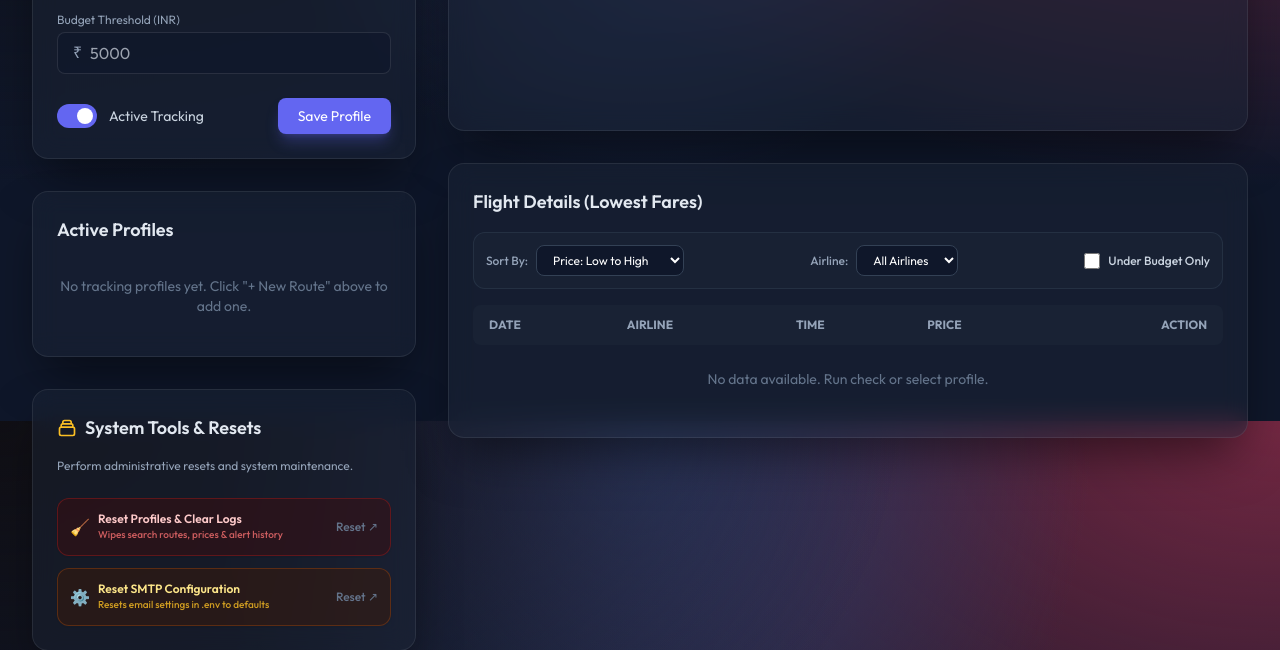
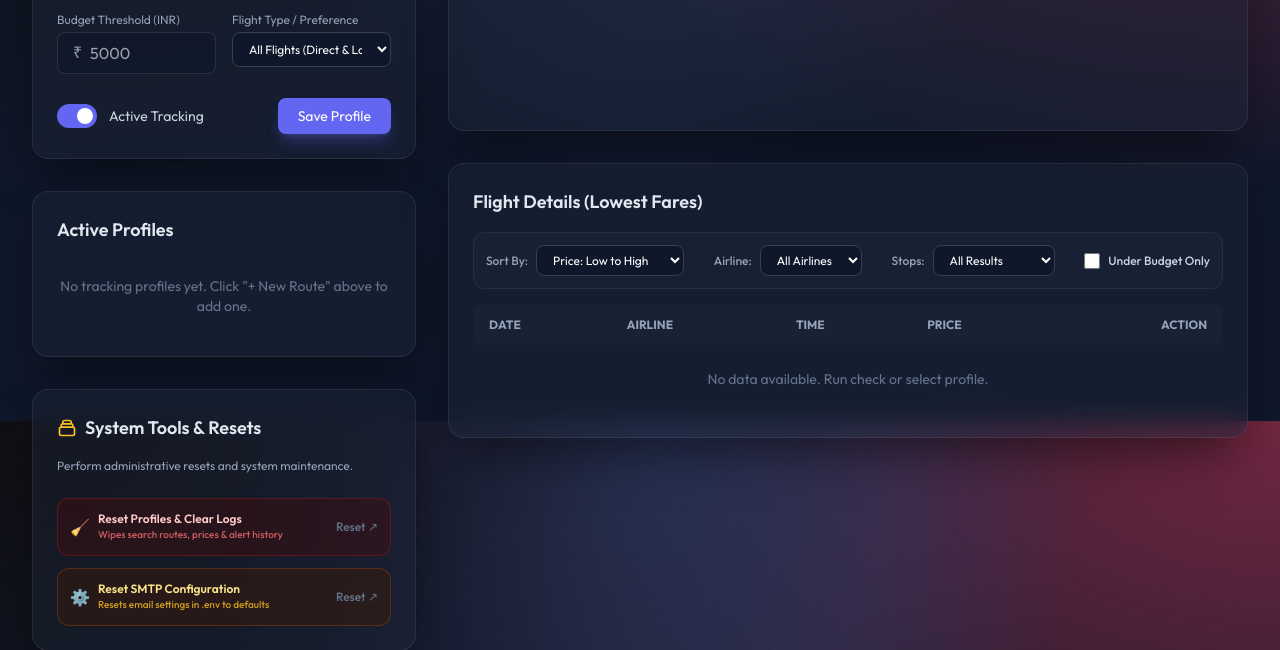
Before and after one commit to Supratim1997/flight-tracker, a PHP site: page / in a window 1280 px wide. Shown: the part 379-1029 px from the top of the page. Run offline with PHP 8.4, Linux system fonts and the light colour scheme; data that the repository does not hold is empty; some libraries are stand-ins or nearby versions.

Commit message:
Add flight type selection (Direct vs Layover vs All) to route configuration, scraper, and dashboard toolbar

```diff
--- a/flight-tracker/api/save_config.php
+++ b/flight-tracker/api/save_config.php
@@ -9,6 +9,7 @@ if ($_SERVER['REQUEST_METHOD'] === 'POST') {
     $arrival = $_POST['arrival_city'] ?? '';
     $date = $_POST['preferred_date'] ?? '';
     $budget = (int)($_POST['budget_threshold'] ?? 0);
+    $flight_type = $_POST['flight_type'] ?? 'ALL';
     $active = isset($_POST['active']) ? (int)$_POST['active'] : 1;
     $id = isset($_POST['id']) ? (int)$_POST['id'] : 0;
 
@@ -19,12 +20,12 @@ if ($_SERVER['REQUEST_METHOD'] === 'POST') {
 
     try {
         if ($id > 0) {
-            $stmt = $pdo->prepare("UPDATE search_configs SET departure_city = ?, arrival_city = ?, preferred_date = ?, budget_threshold = ?, active = ? WHERE id = ?");
-            $stmt->execute([$departure, $arrival, $date, $budget, $active, $id]);
+            $stmt = $pdo->prepare("UPDATE search_configs SET departure_city = ?, arrival_city = ?, preferred_date = ?, budget_threshold = ?, flight_type = ?, active = ? WHERE id = ?");
+            $stmt->execute([$departure, $arrival, $date, $budget, $flight_type, $active, $id]);
             echo json_encode(['success' => true, 'message' => 'Config updated']);
         } else {
-            $stmt = $pdo->prepare("INSERT INTO search_configs (departure_city, arrival_city, preferred_date, budget_threshold, active) VALUES (?, ?, ?, ?, ?)");
-            $stmt->execute([$departure, $arrival, $date, $budget, $active]);
+            $stmt = $pdo->prepare("INSERT INTO search_configs (departure_city, arrival_city, preferred_date, budget_threshold, flight_type, active) VALUES (?, ?, ?, ?, ?, ?)");
+            $stmt->execute([$departure, $arrival, $date, $budget, $flight_type, $active]);
             echo json_encode(['success' => true, 'message' => 'Config saved', 'id' => $pdo->lastInsertId()]);
         }
     } catch (PDOException $e) {
--- a/flight-tracker/database.sql
+++ b/flight-tracker/database.sql
@@ -7,6 +7,7 @@ CREATE TABLE IF NOT EXISTS search_configs (
     arrival_city VARCHAR(10) NOT NULL,
     preferred_date DATE NOT NULL,
     budget_threshold INT NOT NULL,
+    flight_type VARCHAR(20) DEFAULT 'ALL',
     active TINYINT(1) DEFAULT 1,
     created_at TIMESTAMP DEFAULT CURRENT_TIMESTAMP,
     updated_at TIMESTAMP DEFAULT CURRENT_TIMESTAMP ON UPDATE CURRENT_TIMESTAMP
@@ -22,6 +23,7 @@ CREATE TABLE IF NOT EXISTS price_history (
     arrival_time TIME NOT NULL,
     price_inr DECIMAL(10, 2) NOT NULL,
     is_direct BOOLEAN DEFAULT TRUE,
+    stops_info VARCHAR(50) DEFAULT 'Direct',
     scraped_at DATETIME DEFAULT CURRENT_TIMESTAMP,
     FOREIGN KEY (config_id) REFERENCES search_configs(id) ON DELETE CASCADE
 );
--- a/flight-tracker/index.php
+++ b/flight-tracker/index.php
@@ -166,11 +166,21 @@
                         <input type="date" id="prefDate" name="preferred_date" required class="input-glass w-full rounded-lg px-4 py-2 [color-scheme:dark]">
                     </div>
 
-                    <div>
-                        <label class="block text-xs text-slate-400 mb-1">Budget Threshold (INR)</label>
-                        <div class="relative">
-                            <span class="absolute left-4 top-2 text-slate-400">₹</span>
-                            <input type="number" id="budget" name="budget_threshold" required class="input-glass w-full rounded-lg pl-8 pr-4 py-2" placeholder="5000">
+                    <div class="grid grid-cols-2 gap-4">
+                        <div>
+                            <label class="block text-xs text-slate-400 mb-1">Budget Threshold (INR)</label>
+                            <div class="relative">
+                                <span class="absolute left-4 top-2 text-slate-400">₹</span>
+                                <input type="number" id="budget" name="budget_threshold" required class="input-glass w-full rounded-lg pl-8 pr-4 py-2" placeholder="5000">
+                            </div>
+                        </div>
+                        <div>
+                            <label class="block text-xs text-slate-400 mb-1">Flight Type / Preference</label>
+                            <select id="flightType" name="flight_type" class="input-glass w-full rounded-lg px-3 py-2 text-xs bg-slate-900 border-slate-700">
+                                <option value="ALL">All Flights (Direct & Layovers)</option>
+                                <option value="DIRECT">Direct Flights Only</option>
+                                <option value="LAYOVER">Layover Flights Only</option>
+                            </select>
                         </div>
                     </div>
 
@@ -287,6 +297,15 @@
                             <option value="Vistara">Vistara</option>
                             <option value="Akasa Air">Akasa Air</option>
                             <option value="SpiceJet">SpiceJet</option>
+                        </select>
+                    </div>
+
+                    <div class="flex items-center gap-2">
+                        <span class="text-slate-400 font-medium">Stops:</span>
+                        <select id="filterStops" onchange="applyFiltersAndSort()" class="input-glass rounded-lg px-3 py-1.5 text-xs bg-slate-900 border-slate-700">
+                            <option value="ALL">All Results</option>
+                            <option value="DIRECT">Direct Only</option>
+                            <option value="LAYOVER">Layovers Only</option>
                         </select>
                     </div>
 
@@ -499,6 +518,7 @@
             document.getElementById('arrival').value = '';
             document.getElementById('prefDate').value = '';
             document.getElementById('budget').value = '';
+            if (document.getElementById('flightType')) document.getElementById('flightType').value = 'ALL';
             document.getElementById('activeToggle').checked = true;
             toggleInput.dispatchEvent(new Event('change'));
             document.getElementById('formTitle').innerText = 'New Flight Route';
@@ -518,6 +538,7 @@
                         const statusColor = p.active == 1 ? 'text-green-400' : 'text-slate-500';
                         const dotColor = p.active == 1 ? 'bg-green-400' : 'bg-slate-500';
                         const isSelected = currentConfigId == p.id;
+                        const typeLabel = p.flight_type == 'DIRECT' ? 'Direct Only' : (p.flight_type == 'LAYOVER' ? 'Layovers Only' : 'All Flights');
                         div.className = `p-3 rounded-xl border border-slate-700/50 hover:border-primary/50 cursor-pointer transition-all bg-slate-800/30 flex justify-between items-center ${isSelected ? 'border-primary ring-1 ring-primary/30 bg-slate-800/70' : ''}`;
                         div.onclick = () => {
                             currentConfigId = p.id;
@@ -529,6 +550,7 @@
                             <div class="flex-1">
                                 <div class="font-semibold text-white tracking-wider flex items-center gap-2">
                                     ${p.departure_city} → ${p.arrival_city}
+                                    <span class="text-[10px] bg-slate-700 text-slate-300 px-2 py-0.5 rounded-full font-normal">${typeLabel}</span>
                                 </div>
                                 <div class="text-xs text-slate-400 mt-1">${p.preferred_date}</div>
                             </div>
@@ -570,6 +592,7 @@
             document.getElementById('arrival').value = p.arrival_city;
             document.getElementById('prefDate').value = p.preferred_date;
             document.getElementById('budget').value = p.budget_threshold;
+            if (document.getElementById('flightType')) document.getElementById('flightType').value = p.flight_type || 'ALL';
             document.getElementById('activeToggle').checked = (p.active == 1);
             toggleInput.dispatchEvent(new Event('change'));
             document.getElementById('formTitle').innerText = `Edit Route (${p.departure_city} → ${p.arrival_city})`;
@@ -705,13 +728,21 @@
                 filtered = filtered.filter(d => d.airline.toLowerCase() === selectedAirline.toLowerCase());
             }
 
-            // 2. Filter Under Budget Only
+            // 2. Filter by Stops / Layover Preference
+            const selectedStops = document.getElementById('filterStops')?.value || 'ALL';
+            if (selectedStops === 'DIRECT') {
+                filtered = filtered.filter(d => d.is_direct == 1 || (d.stops_info && d.stops_info.toLowerCase().includes('direct')));
+            } else if (selectedStops === 'LAYOVER') {
+                filtered = filtered.filter(d => d.is_direct == 0 || (d.stops_info && !d.stops_info.toLowerCase().includes('direct')));
+            }
+
+            // 3. Filter Under Budget Only
             const underBudgetOnly = document.getElementById('filterUnderBudget')?.checked;
             if (underBudgetOnly) {
                 filtered = filtered.filter(d => parseFloat(d.min_price) <= currentBudgetThreshold);
             }
 
-            // 3. Sort
+            // 4. Sort
             const sortOption = document.getElementById('sortOption')?.value || 'price_asc';
             filtered.sort((a, b) => {
                 if (sortOption === 'price_asc') return parseFloat(a.min_price) - parseFloat(b.min_price);
@@ -857,8 +888,18 @@
                             <div class="w-6 h-6 rounded-full bg-slate-700 flex items-center justify-center text-[10px] font-bold text-white">
                                 ${d.airline.substring(0,2).toUpperCase()}
                             </div>
-                            <span class="text-slate-200">${d.airline}</span>
-                            <span class="text-xs text-slate-500 ml-1 font-mono">${d.flight_number}</span>
+                            <div>
+                                <div class="flex items-center gap-1.5">
+                                    <span class="text-slate-200 font-medium">${d.airline}</span>
+                                    <span class="text-xs text-slate-500 font-mono">${d.flight_number}</span>
+                                </div>
+                                <div class="mt-0.5">
+                                    ${(d.is_direct == 1 || (d.stops_info && d.stops_info.toLowerCase().includes('direct')))
+                                        ? '<span class="text-[10px] bg-emerald-950/60 text-emerald-400 border border-emerald-800/40 px-2 py-0.5 rounded-full font-medium">Direct</span>'
+                                        : `<span class="text-[10px] bg-amber-950/60 text-amber-400 border border-amber-800/40 px-2 py-0.5 rounded-full font-medium">${d.stops_info || '1 Stop'}</span>`
+                                    }
+                                </div>
+                            </div>
                         </div>
                     </td>
                     <td class="px-4 py-3 text-slate-400 text-sm font-mono">
```
Also changed, not shown: flight-tracker/api/get_trend_data.php (+6 -6 lines), 1 other file.
